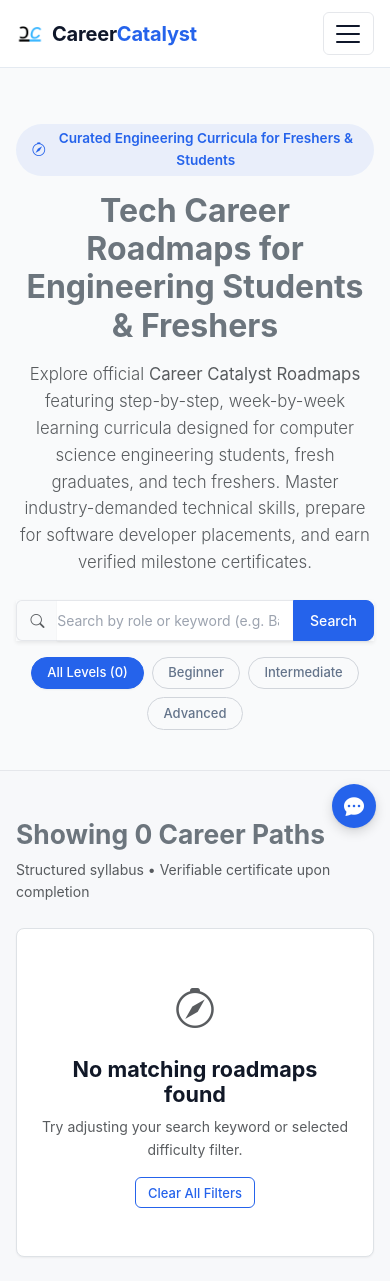
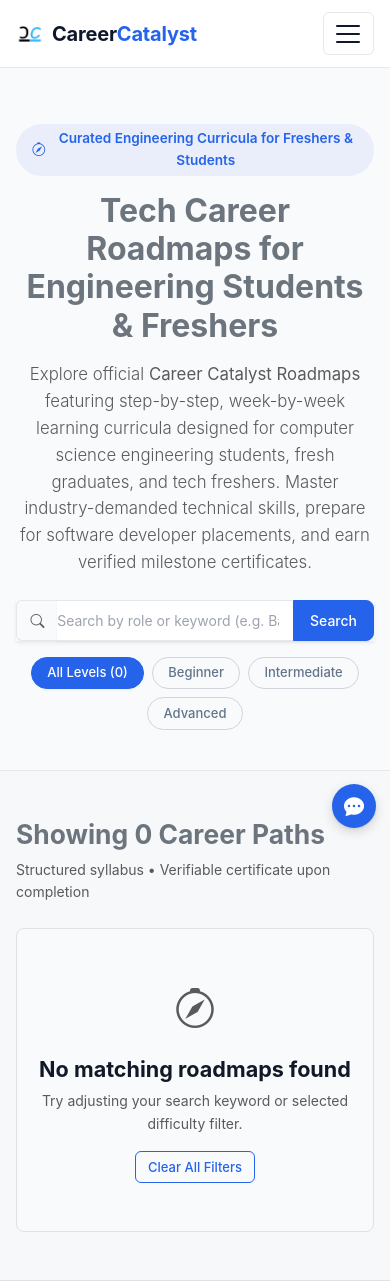
Before and after one commit to Syedfarhan078/Career-Catalyst-Django, a Django app: page /roadmaps/ in a window 390 px wide. Shown: the top 1281 px of the page. Run offline with Django 5.2, Linux system fonts and the light colour scheme; data that the repository does not hold is empty; some libraries are stand-ins or nearby versions.

Commit message:
Improve responsive accessibility states
Co-authored-by: Copilot App <223556219+Copilot@users.noreply.github.com>

```diff
--- a/static/css/base.css
+++ b/static/css/base.css
@@ -141,6 +141,10 @@ html {
 }
 
 body {
+    min-width: 320px;
+}
+
+body {
     background-color: var(--bg);
     font-family: var(--font-sans);
     color: var(--text);
@@ -173,6 +177,53 @@ a {
 
 a:hover {
     color: #1e40af;
+}
+
+*:focus-visible {
+    outline: 3px solid var(--primary-border);
+    outline-offset: 3px;
+}
+
+.skip-link {
+    position: fixed;
+    top: 0.75rem;
+    left: 0.75rem;
+    z-index: 2000;
+    padding: 0.65rem 0.9rem;
+    border-radius: var(--radius-md);
+    background: var(--secondary);
+    color: #ffffff;
+    font-weight: 600;
+    transform: translateY(-180%);
+    transition: transform 150ms ease;
+}
+
+.skip-link:focus {
+    color: #ffffff;
+    transform: translateY(0);
+}
+
+.skip-target {
+    position: absolute;
+    width: 1px;
+    height: 1px;
+    overflow: hidden;
+    clip: rect(0 0 0 0);
+    white-space: nowrap;
+}
+
+@media (prefers-reduced-motion: reduce) {
+    html {
+        scroll-behavior: auto;
+    }
+
+    *,
+    *::before,
+    *::after {
+        animation-duration: 0.01ms !important;
+        animation-iteration-count: 1 !important;
+        transition-duration: 0.01ms !important;
+    }
 }
 
 /* --- Paragraphs --- */
--- a/static/css/roadmaps.css
+++ b/static/css/roadmaps.css
@@ -1064,6 +1064,22 @@ html[data-theme="dark"] .pub-detail-hero {
     border-color: var(--border-strong);
 }
 
+.pub-roadmap-card:focus-within {
+    border-color: var(--primary);
+    box-shadow: 0 0 0 3px var(--primary-border), var(--shadow-md);
+}
+
+.pub-empty-state {
+    background-color: var(--surface-muted);
+    padding-inline: 1.25rem;
+}
+
+@media (max-width: 575.98px) {
+    .pub-empty-state {
+        padding-block: 3rem !important;
+    }
+}
+
 .pub-roadmap-icon {
     width: 44px;
     height: 44px;
--- a/templates/base.html
+++ b/templates/base.html
@@ -118,6 +118,8 @@
 </head>
 <body class="{% block body_class %}{% endblock %}">
 
+<a class="skip-link" href="#main-content">Skip to main content</a>
+
 {% block navbar %}
 {% include "partials/navbar.html" %}
 {% endblock %}
@@ -144,6 +146,8 @@
         {% endfor %}
     {% endif %}
 </div>
+
+<span id="main-content" class="skip-target" tabindex="-1"></span>
 
 {% block main_wrapper %}
 <main class="container py-5">
--- a/templates/roadmaps/public_path_list.html
+++ b/templates/roadmaps/public_path_list.html
@@ -84,11 +84,12 @@
             <!-- Search and Filter Form -->
             <form method="GET" action="{% url 'roadmaps:path_list' %}" class="row g-2 justify-content-center align-items-center mb-3">
                 <div class="col-12 col-md-6 col-lg-5">
+                    <label class="visually-hidden" for="roadmap-search">Search roadmaps</label>
                     <div class="input-group shadow-sm">
                         <span class="input-group-text border-end-0 text-muted">
                             <i class="bi bi-search"></i>
                         </span>
-                        <input type="text" name="q" value="{{ search_query }}" class="form-control border-start-0 ps-0" placeholder="Search by role or keyword (e.g. Backend, ML, DevOps)..." aria-label="Search roadmaps">
+                        <input type="text" id="roadmap-search" name="q" value="{{ search_query }}" class="form-control border-start-0 ps-0" placeholder="Search by role or keyword (e.g. Backend, ML, DevOps)..." aria-describedby="roadmap-search-help">
                         {% if selected_difficulty %}
                         <input type="hidden" name="difficulty" value="{{ selected_difficulty }}">
                         {% endif %}
@@ -96,6 +97,7 @@
                     </div>
                 </div>
             </form>
+            <p id="roadmap-search-help" class="visually-hidden">Search by a career role, technology, or learning area.</p>
 
             <!-- Difficulty Filter Pills -->
             <nav class="d-flex flex-wrap justify-content-center gap-2 mt-2" aria-label="Roadmap Difficulty Filter">
@@ -208,7 +210,7 @@
                     {% endfor %}
                 </div>
             {% else %}
-                <div class="text-center py-5 rounded-3 border pub-sidebar-card">
+                <div class="text-center py-5 rounded-3 border pub-empty-state" role="status" aria-live="polite">
                     <i class="bi bi-compass text-muted" style="font-size: 2.5rem;"></i>
                     <h3 class="h5 fw-bold mt-3">No matching roadmaps found</h3>
                     <p class="text-muted small mb-3">Try adjusting your search keyword or selected difficulty filter.</p>
```
Also changed, not shown: templates/core/dashboard.html (+12 -1 lines).
